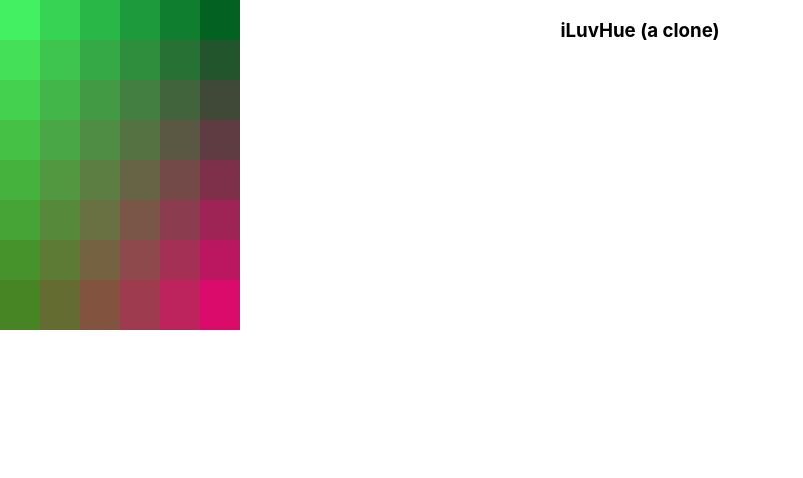
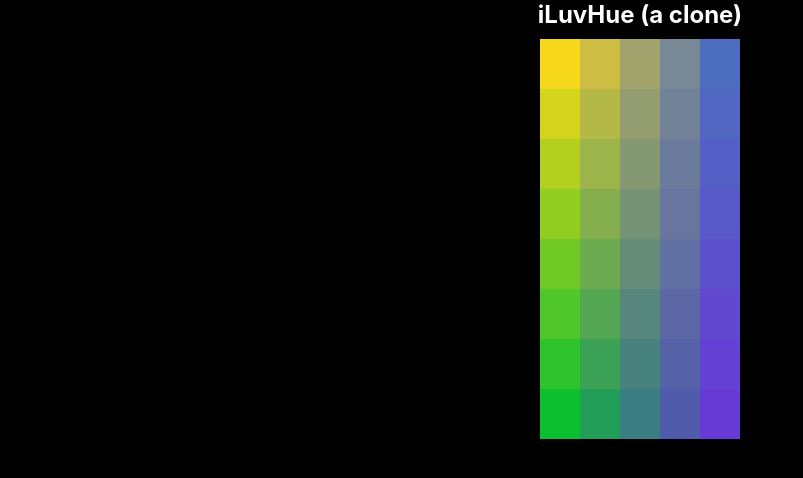
Before and after one commit to jangeroo/iluvhue, a React (Create React App) app: page / in a window 1280 px wide. Shown: the top 478 px of the page, without its empty margins (0-803 px from the left). Built offline with nearby package versions, Linux system fonts and the light colour scheme.

Commit message:
Blocks are swappable
- Blocks can now be swapped from one position to another.
- A selected block is highlighted, and the reset once it is swapped.
- Some additional styling to centre the Grid on an black background.

```diff
--- a/src/App.css
+++ b/src/App.css
@@ -1,3 +1,10 @@
 .App {
   text-align: center;
+  color: white;
+  background-color: black;
+  height: 100vh;
 }
+
+h2 {
+  margin: 0;
+}
--- a/src/App.js
+++ b/src/App.js
@@ -1,14 +1,19 @@
+import React, { useReducer } from "react";
+import { reducer, initialState, init } from "./store.js";
 import "./App.css";
 import Grid from "./Grid.js";
-
-import React from "react";
+import AppContext from "./AppContext.js";
 
 function App() {
+  const [state, dispatch] = useReducer(reducer, initialState, init);
+
   return (
-    <div className="App">
-      <h3>iLuvHue (a clone)</h3>
-      <Grid width={6} height={8} />
-    </div>
+    <AppContext.Provider value={{ state, dispatch }}>
+      <div className="App">
+        <h2>iLuvHue (a clone)</h2>
+        <Grid />
+      </div>
+    </AppContext.Provider>
   );
 }
 
--- /dev/null
+++ b/src/AppContext.js
@@ -0,0 +1,5 @@
+import { createContext } from "react";
+
+const AppContext = createContext();
+
+export default AppContext;
--- /dev/null
+++ b/src/Block.css
@@ -0,0 +1,11 @@
+.block {
+  height: 50px;
+  width: 40px;
+  box-sizing: border-box;
+  position: absolute;
+}
+
+.selected {
+  box-shadow: 0px 0px 10px 0px white;
+  z-index: 1;
+}
--- a/src/Block.js
+++ b/src/Block.js
@@ -1,37 +1,44 @@
-import React, { useState } from "react";
+import React, { useContext, useState, useEffect } from "react";
+import "./Block.css";
+import AppContext from "./AppContext.js";
 
 export default function Block({ block }) {
+  const { state, dispatch } = useContext(AppContext);
   const [selected, setSelected] = useState(false);
 
   let { location, colour } = block;
   let blockWidth = 40;
+  let blockHeight = 50;
 
   let style = {
-    height: "50px",
-    width: "40px",
     backgroundColor: "rgb(" + colour + ")",
-    // boxShadow: "inset 0px 0px 0px 1px black",
-    boxSizing: "border-box",
-    // display: "inline",
-    position: "absolute",
-    left: location[0] * blockWidth,
-    top: location[1] * blockWidth,
+    left: location.x * blockWidth,
+    top: location.y * blockHeight,
   };
 
-  if (selected) style = { ...style, boxShadow: "inset 0px 0px 0px 1px black" };
-
   let handleClick = (e) => {
-    console.log("You clicked", e.target);
-    setSelected(true);
+    if (!state.selected) {
+      dispatch({ type: "SELECT", block: block.id });
+    } else {
+      dispatch({ type: "SWAP", block: block.id });
+    }
   };
 
+  useEffect(() => {
+    setSelected(state.selected === block.id);
+  }, [state.selected, block.id]);
+
   return (
-    <div className="block" style={style} onClick={handleClick}>
-      {/* <div style={{ fontSize: "10pt" }}>
-        [{location[0]},{location[1]}]
-      </div>
-
-      {colour.map((component, i) => (
+    <div
+      className={`block ${selected && "selected"}`}
+      style={style}
+      onClick={handleClick}
+    >
+      {/* <div>{block.id}</div>
+      <div style={{ fontSize: "10pt" }}>
+        [{location.x},{location.y}]
+      </div> */}
+      {/* {colour.map((component, i) => (
         <div key={i} style={{ fontSize: "3pt" }}>
           {component}
         </div>
--- a/src/Grid.js
+++ b/src/Grid.js
@@ -1,34 +1,21 @@
-import React, { useState } from "react";
+import React, { useContext } from "react";
 import Block from "./Block.js";
-import { rgb, calculateHue } from "./utils.js";
+import AppContext from "./AppContext.js";
 
 export default function Grid(dimensions) {
-  const [topLeft] = useState([rgb(), rgb(), rgb()]);
-  const [topRight] = useState([rgb(), rgb(), rgb()]);
-  const [bottomLeft] = useState([rgb(), rgb(), rgb()]);
-  const [bottomRight] = useState([rgb(), rgb(), rgb()]);
+  const { state } = useContext(AppContext);
 
-  let corners = { topLeft, topRight, bottomLeft, bottomRight };
-
-  const [blocks] = useState(() => {
-    let blocks = [];
-
-    [...Array(dimensions.height).keys()].forEach((y) => {
-      [...Array(dimensions.width).keys()].forEach((x) => {
-        blocks.push({
-          location: [x, y],
-          colour: calculateHue([x, y], corners, dimensions),
-        });
-      });
-    });
-
-    return blocks;
-  });
+  const style = {
+    position: "relative",
+    margin: "10px auto",
+    height: state.dimensions.height * 50,
+    width: state.dimensions.width * 40,
+  };
 
   return (
-    <div>
-      {blocks.map((block, i) => (
-        <Block key={i} block={block} />
+    <div style={style}>
+      {state.blocks.map((block, i) => (
+        <Block key={block.id} block={block} />
       ))}
     </div>
   );
--- /dev/null
+++ b/src/store.js
@@ -0,0 +1,56 @@
+import { calculateHue, rgb } from "./utils.js";
+
+const initialState = {
+  dimensions: { width: 5, height: 8 },
+  blocks: [],
+  selected: null,
+};
+
+const init = (state) => {
+  const topLeft = [rgb(), rgb(), rgb()];
+  const topRight = [rgb(), rgb(), rgb()];
+  const bottomLeft = [rgb(), rgb(), rgb()];
+  const bottomRight = [rgb(), rgb(), rgb()];
+  const corners = { topLeft, topRight, bottomLeft, bottomRight };
+
+  const { height, width } = state.dimensions;
+  const blocks = [];
+
+  [...Array(height).keys()].forEach((y) => {
+    [...Array(width).keys()].forEach((x) => {
+      blocks.push({
+        id: blocks.length + 1,
+        location: { x, y },
+        colour: calculateHue([x, y], corners, state.dimensions),
+      });
+    });
+  });
+
+  return { ...state, blocks };
+};
+
+const reducer = (state, action) => {
+  switch (action.type) {
+    case "SELECT":
+      return { ...state, selected: action.block };
+    case "SWAP":
+      let { blocks } = state;
+
+      let idA = blocks.indexOf(blocks.find((b) => b.id === state.selected));
+      let idB = blocks.indexOf(blocks.find((b) => b.id === action.block));
+
+      // console.log(
+      //   `SWAP ${JSON.stringify(blocks[idA])} <> ${JSON.stringify(blocks[idB])}`
+      // );
+
+      [blocks[idA].location, blocks[idB].location] = [
+        blocks[idB].location,
+        blocks[idA].location,
+      ];
+      return { ...state, blocks, selected: null };
+    default:
+      return state;
+  }
+};
+
+export { reducer, initialState, init };
--- a/src/utils.js
+++ b/src/utils.js
@@ -1,8 +1,8 @@
-export function rgb() {
+const rgb = () => {
   return Math.floor(Math.random() * 256);
-}
+};
 
-export function calculateHue(block, corners, dimensions) {
+const calculateHue = (block, corners, dimensions) => {
   let [x, y] = block;
   let { topLeft, topRight, bottomLeft, bottomRight } = corners;
   let { height, width } = dimensions;
@@ -15,4 +15,6 @@ export function calculateHue(block, corners, dimensions) {
   };
 
   return [0, 1, 2].map((i) => calcComponent(i));
-}
+};
+
+export { rgb, calculateHue };
```
